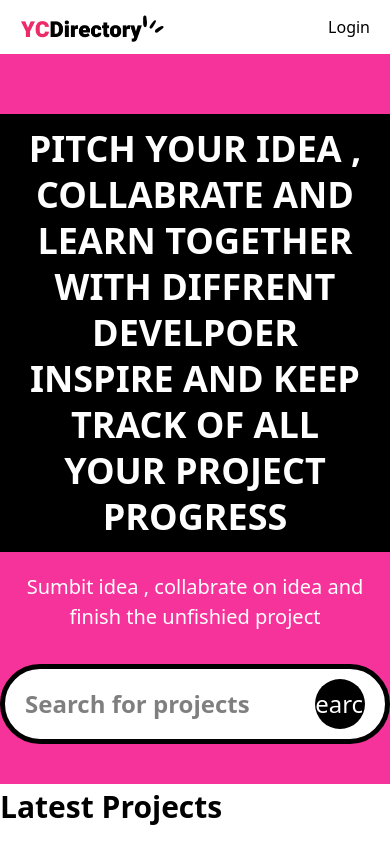
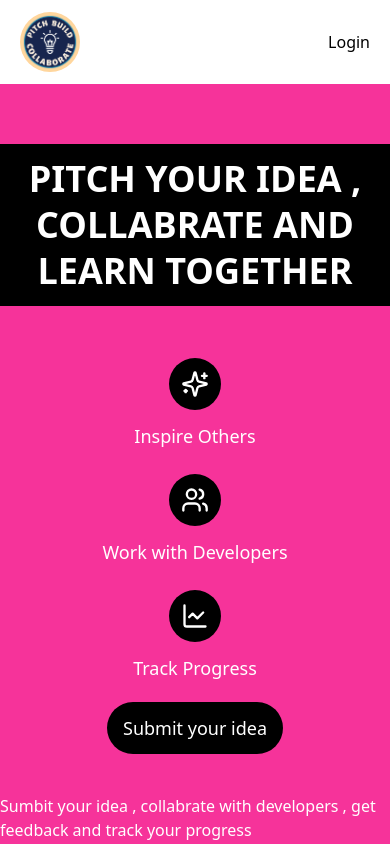
Before and after one commit to RabdeepKaur/Idea, a Next.js app: page / in a window 390 px wide. Shown: the top 844 px of the page. Built offline with nearby package versions, Linux system fonts and the light colour scheme; no server answers; the database is empty.

Commit message:
frontend is stupid

```diff
--- a/app/(root)/page.tsx
+++ b/app/(root)/page.tsx
@@ -3,7 +3,7 @@ import Projectcard from "../components/Projectcard";
 import {PrismaClient} from '@prisma/client';
 import { Suspense } from "react";
 import { getprojectId, getprojects } from "@/lib/query";
-
+import { Sparkles, Users, LineChart } from "lucide-react"
 
 
 export default async function Home({searchParams}:{
@@ -12,7 +12,18 @@ export default async function Home({searchParams}:{
   const query =(await searchParams).query;
   const prisma = new PrismaClient();
   const allStartups = await getprojects();
-  const post = allStartups;
+  const post = allStartups.map((startup) => ({
+    ...startup,
+    _id: startup.id,
+    _createAt: startup.createdAt || new Date().toISOString(),
+    views: startup.views || 0,
+    author: startup.author || { id: 0, name: "Unknown" },
+    description: startup.description || "No description available",
+    title: startup.title || "Untitled",
+    tags: startup.tags || [],
+    image: startup.image || "https://via.placeholder.com/150",
+    category: startup.category || "Uncategorized",
+  }));
 
   const search=await getprojectId(1);
   console.log(JSON.stringify(search
@@ -40,20 +51,75 @@ export default async function Home({searchParams}:{
   return (
     <>
     <section className="pink_container">
-    <h1 className="heading">Pitch your Idea , <br/> collabrate  and learn together with diffrent develpoer <br/>  inspire and keep track of all your project progress </h1>
-    <p className="sub-heading !max-w-3xl"> Sumbit idea , collabrate on idea  and finish the unfishied project </p>
+    <h1 className="heading">Pitch your idea ,
+      <br /> collabrate  and learn together
+    </h1>
+    {/* do i need to add link to these ?*/}
+    <div className="mt-8 md:mt-12 grid grid-cols-1 md:grid-cols-3 gap-6 ">
+          <div className="flex flex-col items-center">
+            <div className="bg-black rounded-full p-3">
+              <Sparkles className="text-white" size={28} />
+            </div>
+            <p className="mt-3 text-white font-medium text-lg">Inspire Others</p>
+          </div>
 
+          <div className="flex flex-col items-center">
+            <div className="bg-black rounded-full p-3">
+              <Users className="text-white" size={28} />
+            </div>
+            <p className="mt-3 text-white font-medium text-lg" >Work with Developers</p>
+          </div>
+
+          <div className="flex flex-col items-center">
+            <div className="bg-black rounded-full p-3">
+              <LineChart className="text-white" size={28} />
+            </div>
+            <p className="mt-3 text-white font-medium text-lg">Track Progress</p>
+          </div>
+        </div>
+
+
+{/*button*/}
+<div className="flex justify-center items-center mt-5 mb-5 ">
+    <button className="bg-black hover:bg-yc-pink-dark text-white text-lg px-4 py-3 h-auto rounded-full transition-all transform hover:scale-105">
+Submit your idea
+    </button>
+
+</div>
+
+    <div className="mt-5">
+    <p className="text-white !max-w-20xl"> Sumbit your idea , collabrate  with developers , get feedback and track your progress  </p>
+    </div>
+
+
+    </section>
+
+
+{/* search bar */}
     <SearchForm query={query}/>
-    </section>
-<section className="section-container">
-<p className ="text-30-semibold">
+
+<section className="section-container ">
+<p className ="text-30-semibold ">
   {query ?`Search results for ${query}`: 'Latest Projects'}
 </p>
 <Suspense fallback={<p>Loading...</p>}>
 <ul className="mt-7 card_gird">
 {post?.length > 0 ? (
-            post.map((post: Projectcard) => (
-              <Projectcard key={post?.id} post={post} />
+            post.map((post: { id: number; [key: string]: any }) => (
+              <Projectcard
+                key={post?.id}
+                post={{
+                  _id: post._id,
+                  _createAt: post._createAt,
+                  views: post.views,
+                  author: post.author,
+                  description: post.description,
+                  title: post.title,
+                  tags: post.tags,
+                  image: post.image,
+                  category: post.category,
+                }}
+              />
             ))
           )  : (
   <p className="no-result">Oops! We don't have that, it could be a new idea</p>
--- a/app/(root)/project/[id]/page.tsx
+++ b/app/(root)/project/[id]/page.tsx
@@ -56,18 +56,22 @@ const author = await getAuthorById(post.authorId);
               className="flex gap-2 items-center mb-3"
             >
 
+              {author ? (
                 <Image
-                src={author.image?? undefined}
+                  src={author.image ?? '/default-avatar.png'}
                   alt="avatar"
                   width={64}
                   height={64}
                   className="rounded-full drop-shadow-lg"
                 />
+              ) : (
+                <p>No author information available</p>
+              )}
 
               <div>
-                <p className="text-20-medium">{author.name}</p>
+                {author && <p className="text-20-medium">{author.author.name}</p>}
                 <p className="text-16-medium !text-black-300">
-                  @{author.username}
+                  @{author ? author.author.githubUsername || 'Unknown' : 'Unknown'}
                 </p>
               </div>
             </Link>
--- a/app/components/Navbar.tsx
+++ b/app/components/Navbar.tsx
@@ -1,9 +1,9 @@
+
 import Image from 'next/image'
 import Link from 'next/link'
 import React from 'react'
-import {auth,signOut,signIn} from "@/auth";
+import {auth, signOut, signIn} from "@/auth";
 import { getProviders } from "next-auth/react"
-
 
 const Navbar = async () => {
   const session = await auth();
@@ -11,40 +11,48 @@ const Navbar = async () => {
   return (
     <header className="px-5 py-3 bg-white shadow-sm font-work-sans">
       <nav className="flex justify-between items-center">
+        {/* Left section - Logo*/ }
         <Link href="/">
-          <Image src="/logo.png" alt="logo" width={144} height={30} />
+          <Image className='h-15 w-15 rounded-full' src="/logo1.png" alt="logo" width={144} height={30} />
         </Link>
 
-        <div className="flex items-center gap-5 text-black">
+        {/* Center section - Navigation links*/ }
+        <div className="hidden md:flex items-center space-x-8">
+          <Link href="/discover">
+            <span className="text-black hover:text-yc-pink transition-colors">Discover</span>
+          </Link>
+          <Link href="/about-us">
+            <span className="text-black hover:text-yc-pink transition-colors">About Us</span>
+          </Link>
+          {session && session?.user && (
+            <Link href="/startup/create">
+              <span className="text-black hover:text-yc-pink transition-colors">Create</span>
+            </Link>
+          )}
+        </div>
+
+        {/* Right section - Auth buttons */}
+        <div className="flex items-center space-x-4 text-black">
           {session && session?.user ? (
             <>
-              <Link href="/startup/create">
-                <span className="max-sm:hidden">Create</span>
-
-              </Link>
-
               <form
                 action={async () => {
                   "use server";
-
                   await signOut({ redirectTo: "/" });
                 }}
               >
                 <button type="submit">
                   <span className="max-sm:hidden">Logout</span>
-
                 </button>
               </form>
-
               <Link href={`/user/${session?.user?.id}`}>
-                <span> {session?.user?.name}</span>
+                <span>{session?.user?.name}</span>
               </Link>
             </>
           ) : (
             <form
               action={async () => {
                 "use server";
-
                 await signIn("Github");
               }}
             >
--- a/app/components/Projectcard.tsx
+++ b/app/components/Projectcard.tsx
@@ -4,7 +4,21 @@ import { EyeIcon } from 'lucide-react';
 import Link from 'next/link';
 
 
-const Projectcard = ({ post }: { post: Projectcard }) => {
+interface ProjectCardProps {
+  _id: any;
+  _createAt: string;
+  views: number;
+  author: {
+    id: string;
+    name: string;
+  };
+  title: string;
+  category: string;
+  description: string;
+  id: string;
+}
+
+const Projectcard = ({ post }: { post: ProjectCardProps }) => {
 const {_createAt,views,author:{id:authorId , name},title,category,description,id}=post;
 
   return (
--- a/app/components/SearchForm.tsx
+++ b/app/components/SearchForm.tsx
@@ -1,22 +1,25 @@
+
 import React from 'react'
 import Form from "next/form"
 import SearchFormReset from './SearchFormReset'
 
 const SearchForm = ({ query }:{query?:string}) => {
-
   return (
-    <Form action="/" scroll={false} className='search-form'>
+    <div className="flex justify-center w-full">
+      <Form action="/" scroll={false} className='search-form flex items-center w-full max-w-md'>
         <input
           type="text"
           name="query"
           defaultValue={query}
-    className='search-input'
+          className='search-input flex-grow px-4 py-2 rounded-l'
           placeholder="Search for projects"
         />
-    <div className='flex gap-2'></div>
+        <div className='flex gap-2'>
           {query && <SearchFormReset/>}
-<button type="submit" className="search-btn text-white">Search</button>
+          <button type="submit" className="search-btn text-white px-4 py-2 rounded-r">Search</button>
+        </div>
       </Form>
+    </div>
   )
 }
 
--- a/app/globals.css
+++ b/app/globals.css
@@ -31,7 +31,7 @@
   @apply text-[26px] font-semibold text-black;
 }
 .pink_container{
-    @apply bg-pink-500 w-full min-h-[530px] flex justify-center items-center flex-col py-10 py-6 text-white;
+    @apply bg-pink-500 w-full min-h-[580px] flex justify-center items-center flex-col py-10 py-6 text-white;
 }
 .tag{
   @apply bg-[#FBE843] px-6 py-3 font-sans font-bold rounded-sm uppercase relative ;
--- a/app/layout.tsx
+++ b/app/layout.tsx
@@ -56,8 +56,8 @@ const workSans = localFont({
 });
 
 export const metadata: Metadata = {
-  title: "YC Directory",
-  description: "Pitch, Vote and Grow",
+  title: "Idea",
+  description: "Sumbit idea , collabrate on idea  and finish the unfishied project",
 };
 
 export default function RootLayout({
```
Also changed, not shown: public/logo1.png (added). Lines whose indentation alone changed are shown as unchanged.
